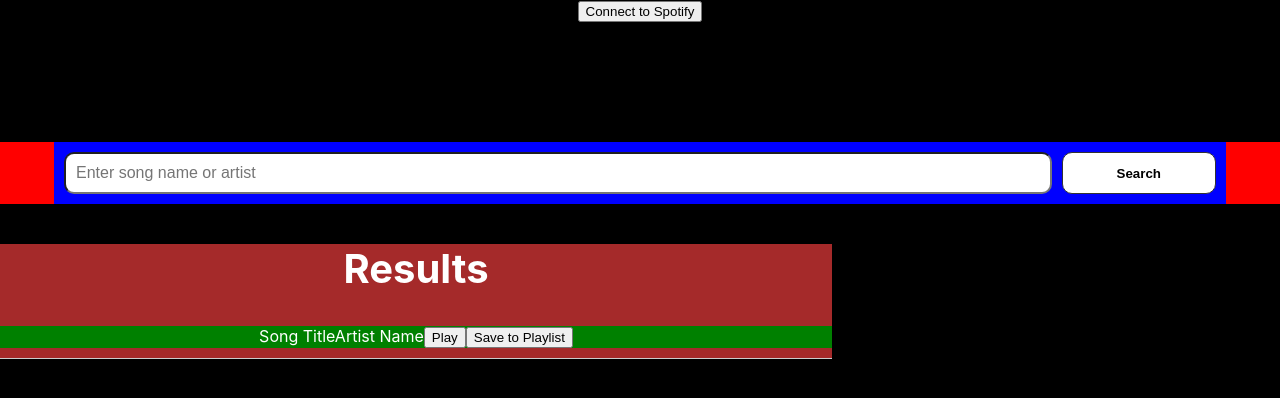
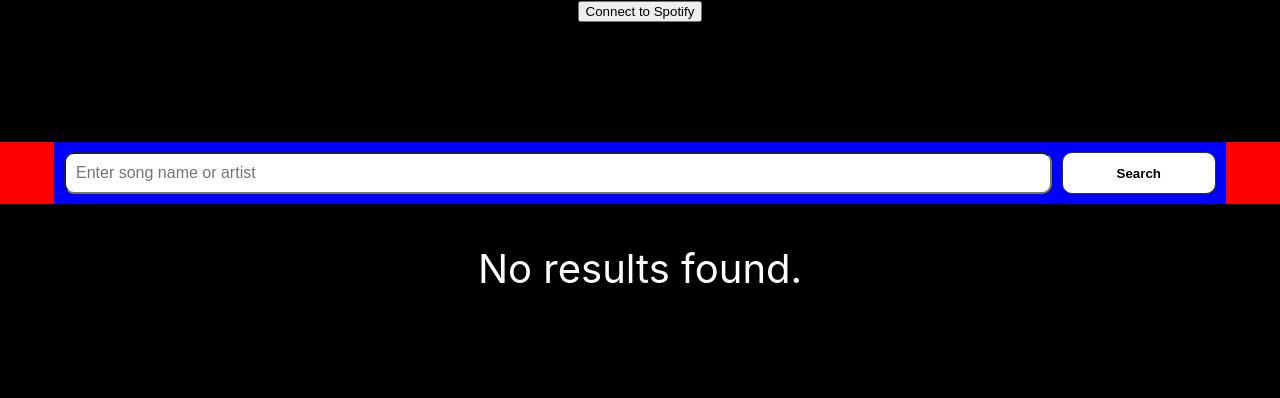
Before and after one commit to fivefootwan/playlistapp_practice, a React (Create React App) app: page / in a window 1280 px wide. Shown: the top 398 px of the page. Built offline with nearby package versions, Linux system fonts and the light colour scheme.

Commit message:
Add a lot of logic and connect to spotify

```diff
--- a/src/App.js
+++ b/src/App.js
@@ -4,10 +4,32 @@ import SearchResult from './components/SearchResult';
 import SpotifyLogin from './components/SpotifyLogin';
 import Callback from './Callback';
 import { BrowserRouter as Router, Routes, Route } from 'react-router-dom';
+import { useState } from 'react'; // ✅ add this
 
 function App() {
+  const [searchResults, setSearchResults] = useState([]); // ✅ step 1
+
   function handleSearch(term) {
     console.log("Received in App:", term);
+    const accessToken = localStorage.getItem("access_token");
+    if (!accessToken) {
+      console.error("No access token — please log in to Spotify.");
+      return;
+    }
+
+    fetch(`https://api.spotify.com/v1/search?q=${encodeURIComponent(term)}&type=track`, {
+      headers: {
+        Authorization: `Bearer ${accessToken}`
+      }
+    })
+      .then(res => res.json())
+      .then(data => {
+        console.log("🎵 Search Results:", data.tracks.items);
+        setSearchResults(data.tracks.items); // ✅ step 2
+      })
+      .catch(err => {
+        console.error("Spotify search failed", err);
+      });
   }
 
   return (
@@ -22,7 +44,7 @@ function App() {
                 <SearchBar onSearch={handleSearch} />
               </header>
               <div className="App-Body">
-                <SearchResult />
+                <SearchResult tracks={searchResults} /> {/* ✅ step 3 */}
               </div>
             </div>
           }
--- a/src/components/SearchResult.js
+++ b/src/components/SearchResult.js
@@ -1,32 +1,25 @@
-import React, {useState} from 'react';
-import ReactDOM from 'react-dom/client';
-import styles from './SearchResult.module.css'
+import React from 'react';
+import styles from './SearchResult.module.css';
 
-function SearchResult() {
+function SearchResult({ tracks }) {
+  if (!tracks || tracks.length === 0) {
+    return <p className={styles.ResultTitle}>No results found.</p>;
+  }
 
-    return (
-        <div className={styles.Result}>
-            <h2 className={styles.ResultTitle}>Results</h2>
-            <div className={styles.Tracklist}>
-                <span className={styles.SongTitle}>Song Title</span>
-                <span className={styles.ArtistName}>Artist Name</span>
-
-                <button
-                className={styles.PlayButton}
-                type="button">
-                Play
-                </button>
-
-                <button
-                className={styles.AddToPlaylistButton}
-                type="button">
-                Save to Playlist
-                </button>
-
-            </div>
-            <hr className={styles.Line}/>
+  return (
+    <div className={styles.Result}>
+      <h2 className={styles.ResultTitle}>Results</h2>
+      {tracks.map(track => (
+        <div key={track.id} className={styles.Tracklist}>
+          <span className={styles.SongTitle}>{track.name}</span>
+          <span className={styles.ArtistName}>{track.artists[0].name}</span>
+          <button className={styles.PlayButton}>Play</button>
+          <button className={styles.AddToPlaylistButton}>Save to Playlist</button>
+          <hr className={styles.Line} />
         </div>
-    )
-};
+      ))}
+    </div>
+  );
+}
 
 export default SearchResult;
```
